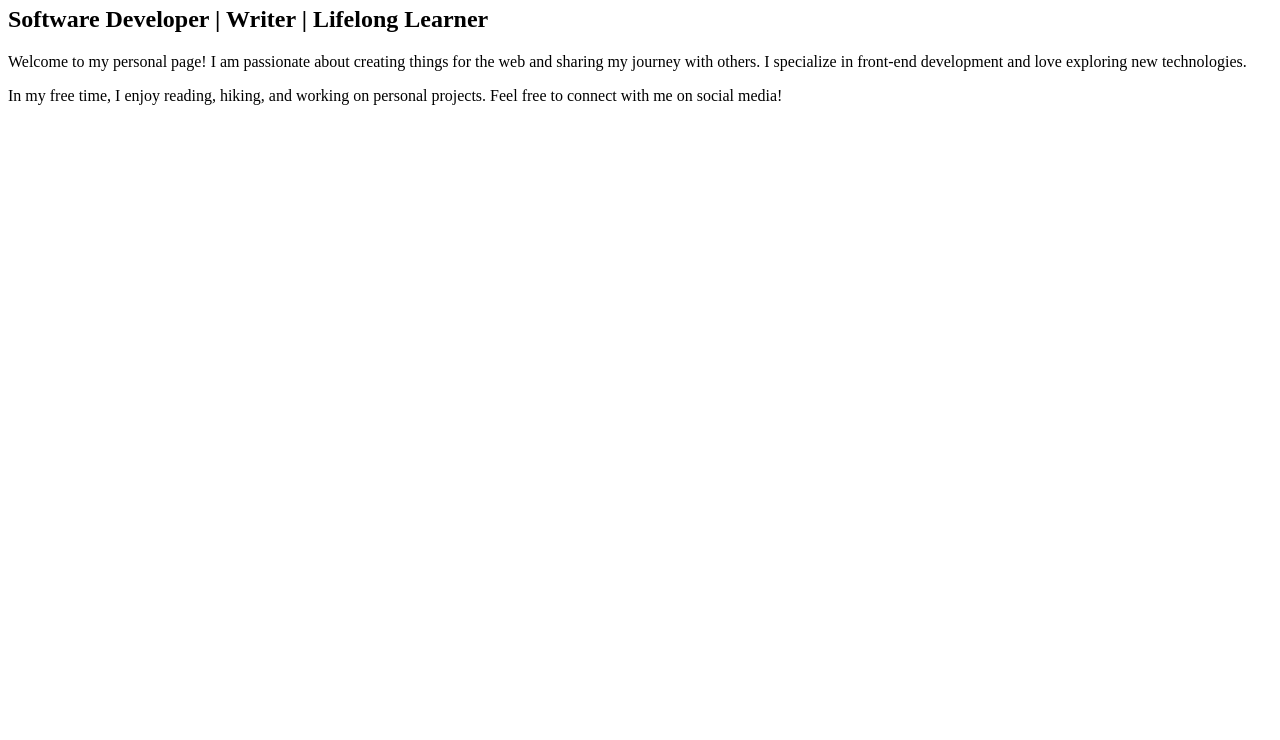
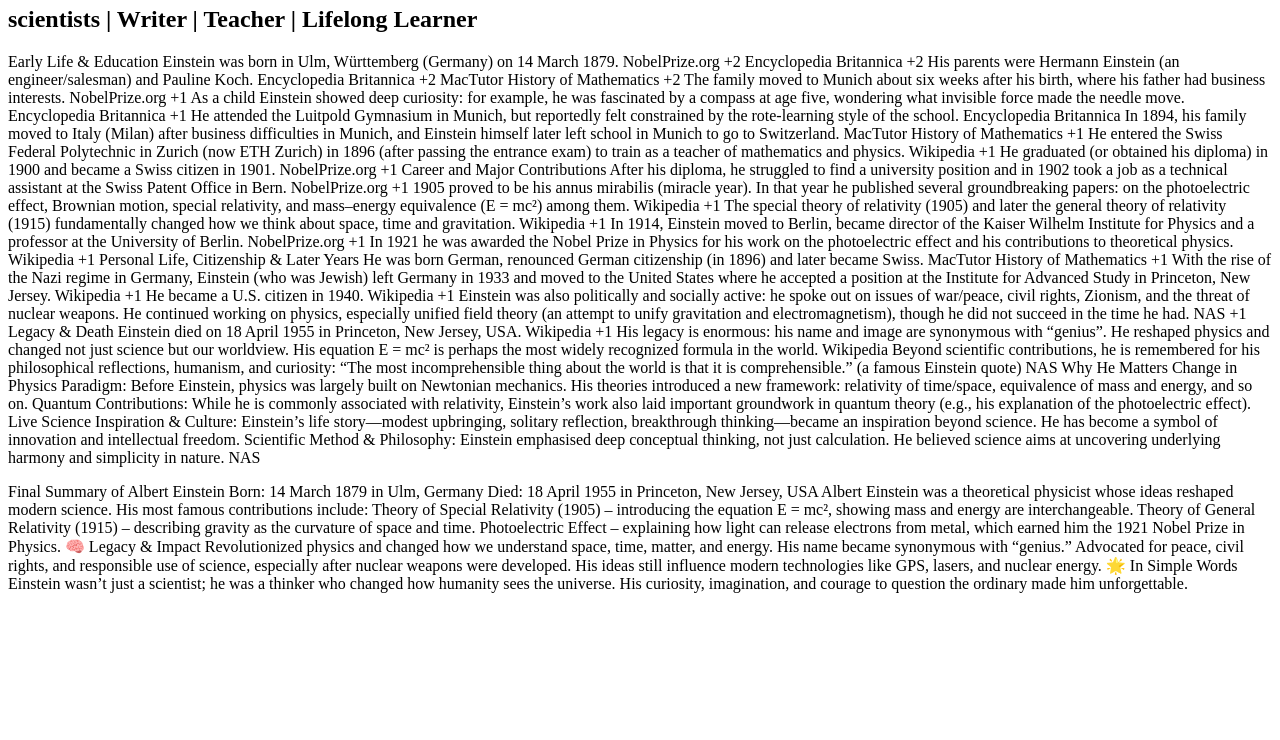
Before and after one commit to mmedrahmath/bio-website, a plain HTML site: page index.html in a window 1280 px wide. Shown: the part 60-800 px from the top of the page. Drawn offline with Linux system fonts and the light colour scheme.

Commit message:
Revise content to feature Albert Einstein's biography
Updated personal information to reflect Albert Einstein's biography, including early life, career, contributions, and legacy.

```diff
--- a/index.html
+++ b/index.html
@@ -1,12 +1,141 @@
 <body>
     <div class="container">
-        <h1>Your Name</h1>
-        <h2>Software Developer | Writer | Lifelong Learner</h2>
+        <h1>Albert Einstein</h1>
+        <h2>scientists | Writer | Teacher | Lifelong Learner</h2>
         <p>
-            Welcome to my personal page! I am passionate about creating things for the web and sharing my journey with others. I specialize in front-end development and love exploring new technologies.
+           Early Life & Education
+
+Einstein was born in Ulm, Württemberg (Germany) on 14 March 1879.
+NobelPrize.org
++2
+Encyclopedia Britannica
++2
+
+His parents were Hermann Einstein (an engineer/salesman) and Pauline Koch.
+Encyclopedia Britannica
++2
+MacTutor History of Mathematics
++2
+
+The family moved to Munich about six weeks after his birth, where his father had business interests.
+NobelPrize.org
++1
+
+As a child Einstein showed deep curiosity: for example, he was fascinated by a compass at age five, wondering what invisible force made the needle move.
+Encyclopedia Britannica
++1
+
+He attended the Luitpold Gymnasium in Munich, but reportedly felt constrained by the rote-learning style of the school.
+Encyclopedia Britannica
+
+In 1894, his family moved to Italy (Milan) after business difficulties in Munich, and Einstein himself later left school in Munich to go to Switzerland.
+MacTutor History of Mathematics
++1
+
+He entered the Swiss Federal Polytechnic in Zurich (now ETH Zurich) in 1896 (after passing the entrance exam) to train as a teacher of mathematics and physics.
+Wikipedia
++1
+
+He graduated (or obtained his diploma) in 1900 and became a Swiss citizen in 1901.
+NobelPrize.org
++1
+
+Career and Major Contributions
+
+After his diploma, he struggled to find a university position and in 1902 took a job as a technical assistant at the Swiss Patent Office in Bern.
+NobelPrize.org
++1
+
+1905 proved to be his annus mirabilis (miracle year). In that year he published several groundbreaking papers: on the photoelectric effect, Brownian motion, special relativity, and mass–energy equivalence (E = mc²) among them.
+Wikipedia
++1
+
+The special theory of relativity (1905) and later the general theory of relativity (1915) fundamentally changed how we think about space, time and gravitation.
+Wikipedia
++1
+
+In 1914, Einstein moved to Berlin, became director of the Kaiser Wilhelm Institute for Physics and a professor at the University of Berlin.
+NobelPrize.org
++1
+
+In 1921 he was awarded the Nobel Prize in Physics for his work on the photoelectric effect and his contributions to theoretical physics.
+Wikipedia
++1
+
+Personal Life, Citizenship & Later Years
+
+He was born German, renounced German citizenship (in 1896) and later became Swiss.
+MacTutor History of Mathematics
++1
+
+With the rise of the Nazi regime in Germany, Einstein (who was Jewish) left Germany in 1933 and moved to the United States where he accepted a position at the Institute for Advanced Study in Princeton, New Jersey.
+Wikipedia
++1
+
+He became a U.S. citizen in 1940.
+Wikipedia
++1
+
+Einstein was also politically and socially active: he spoke out on issues of war/peace, civil rights, Zionism, and the threat of nuclear weapons.
+
+He continued working on physics, especially unified field theory (an attempt to unify gravitation and electromagnetism), though he did not succeed in the time he had.
+NAS
++1
+
+Legacy & Death
+
+Einstein died on 18 April 1955 in Princeton, New Jersey, USA.
+Wikipedia
++1
+
+His legacy is enormous: his name and image are synonymous with “genius”. He reshaped physics and changed not just science but our worldview.
+
+His equation E = mc² is perhaps the most widely recognized formula in the world.
+Wikipedia
+
+Beyond scientific contributions, he is remembered for his philosophical reflections, humanism, and curiosity: “The most incomprehensible thing about the world is that it is comprehensible.” (a famous Einstein quote)
+NAS
+
+Why He Matters
+
+Change in Physics Paradigm: Before Einstein, physics was largely built on Newtonian mechanics. His theories introduced a new framework: relativity of time/space, equivalence of mass and energy, and so on.
+
+Quantum Contributions: While he is commonly associated with relativity, Einstein’s work also laid important groundwork in quantum theory (e.g., his explanation of the photoelectric effect).
+Live Science
+
+Inspiration & Culture: Einstein’s life story—modest upbringing, solitary reflection, breakthrough thinking—became an inspiration beyond science. He has become a symbol of innovation and intellectual freedom.
+
+Scientific Method & Philosophy: Einstein emphasised deep conceptual thinking, not just calculation. He believed science aims at uncovering underlying harmony and simplicity in nature.
+NAS
         </p>
         <p>
-            In my free time, I enjoy reading, hiking, and working on personal projects. Feel free to connect with me on social media!
+            Final Summary of Albert Einstein
+
+Born: 14 March 1879 in Ulm, Germany
+
+Died: 18 April 1955 in Princeton, New Jersey, USA
+
+Albert Einstein was a theoretical physicist whose ideas reshaped modern science. His most famous contributions include:
+
+Theory of Special Relativity (1905) – introducing the equation E = mc², showing mass and energy are interchangeable.
+
+Theory of General Relativity (1915) – describing gravity as the curvature of space and time.
+
+Photoelectric Effect – explaining how light can release electrons from metal, which earned him the 1921 Nobel Prize in Physics.
+
+🧠 Legacy & Impact
+
+Revolutionized physics and changed how we understand space, time, matter, and energy.
+
+His name became synonymous with “genius.”
+
+Advocated for peace, civil rights, and responsible use of science, especially after nuclear weapons were developed.
+
+His ideas still influence modern technologies like GPS, lasers, and nuclear energy.
+
+🌟 In Simple Words
+
+Einstein wasn’t just a scientist; he was a thinker who changed how humanity sees the universe. His curiosity, imagination, and courage to question the ordinary made him unforgettable.
         </p>
     </div>
 </body>
```
